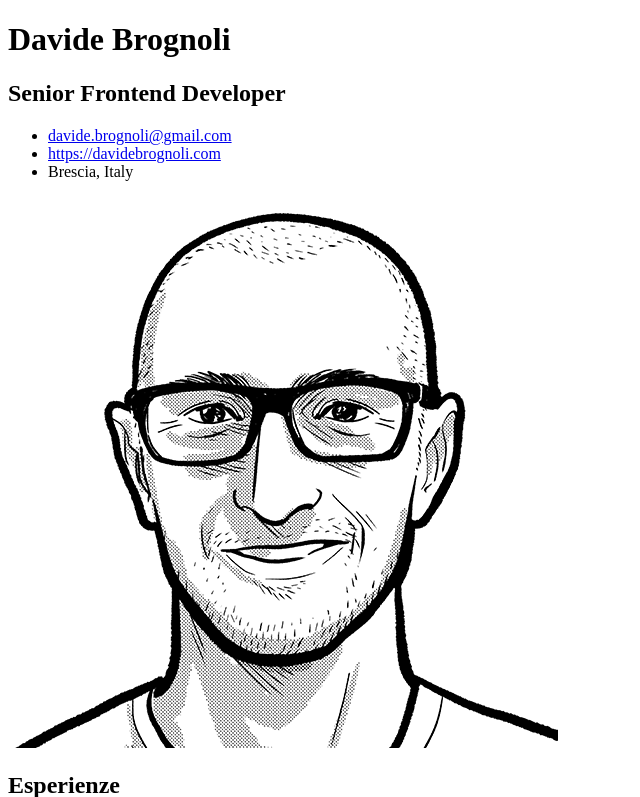
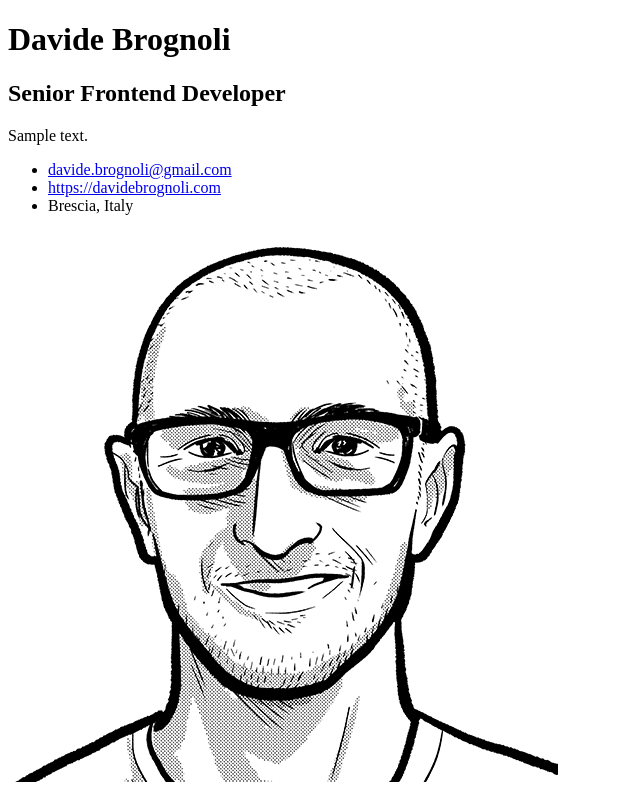
Before and after one commit to davidebrognoli/resume, a Node project: template src/index.handlebars in a window 1280 px wide. Shown: the top 797 px of the page, without its empty margins (0-640 px from the left). Run offline with Node 20 templates, Linux system fonts and the light colour scheme; the template is opened without the code that fills it: most values are stand-ins (such as "Sample title", 1, 10 or a date in 2020).

Commit message:
Add description

```diff
--- a/src/index.handlebars
+++ b/src/index.handlebars
@@ -7,6 +7,7 @@
     <meta http-equiv="Content-Type" content="text/html; charset=utf-8">
     <meta name="viewport" content="width=device-width, initial-scale=1, shrink-to-fit=no">
     <title>{{pageTitle}}</title>
+    <meta content="{{pageDescription}}" name="description"/>
     <link href="https://fonts.googleapis.com/css?family=Lato" rel="stylesheet">
     <link href="https://fonts.googleapis.com/css?family=Montserrat:300,400,700" rel="stylesheet">
 </head>
--- a/src/partials/header.handlebars
+++ b/src/partials/header.handlebars
@@ -2,6 +2,7 @@
   <div class="main-header__info left-column">
     <h1 class="main-header__info-title">Davide Brognoli</h1>
     <h2 class="main-header__info-subtitle">Senior Frontend Developer</h2>
+    <p class="main-header__info-description">{{description}}</p>
     <ul class="main-header__info-links">
       <li class="main-header__info-link"><a href="mailto: davide.brognoli@gmail.com"><i class="fas fa-at"></i> davide.brognoli@gmail.com</a></li>
       <li class="main-header__info-link"><a href="#"><i class="fas fa-link"></i> https://davidebrognoli.com</a></li>
--- a/src/scss/_header.scss
+++ b/src/scss/_header.scss
@@ -17,9 +17,13 @@
       margin: 0;
     }
 
+    &-description{
+      text-align: justify;
+    }
+
     &-links{
       list-style: none;
-      margin: 30px 0 0 0;
+      margin: 10px 0 0 0;
       padding: 0;
       color: color(link);
     }
```
Also changed, not shown: 1 other file.
